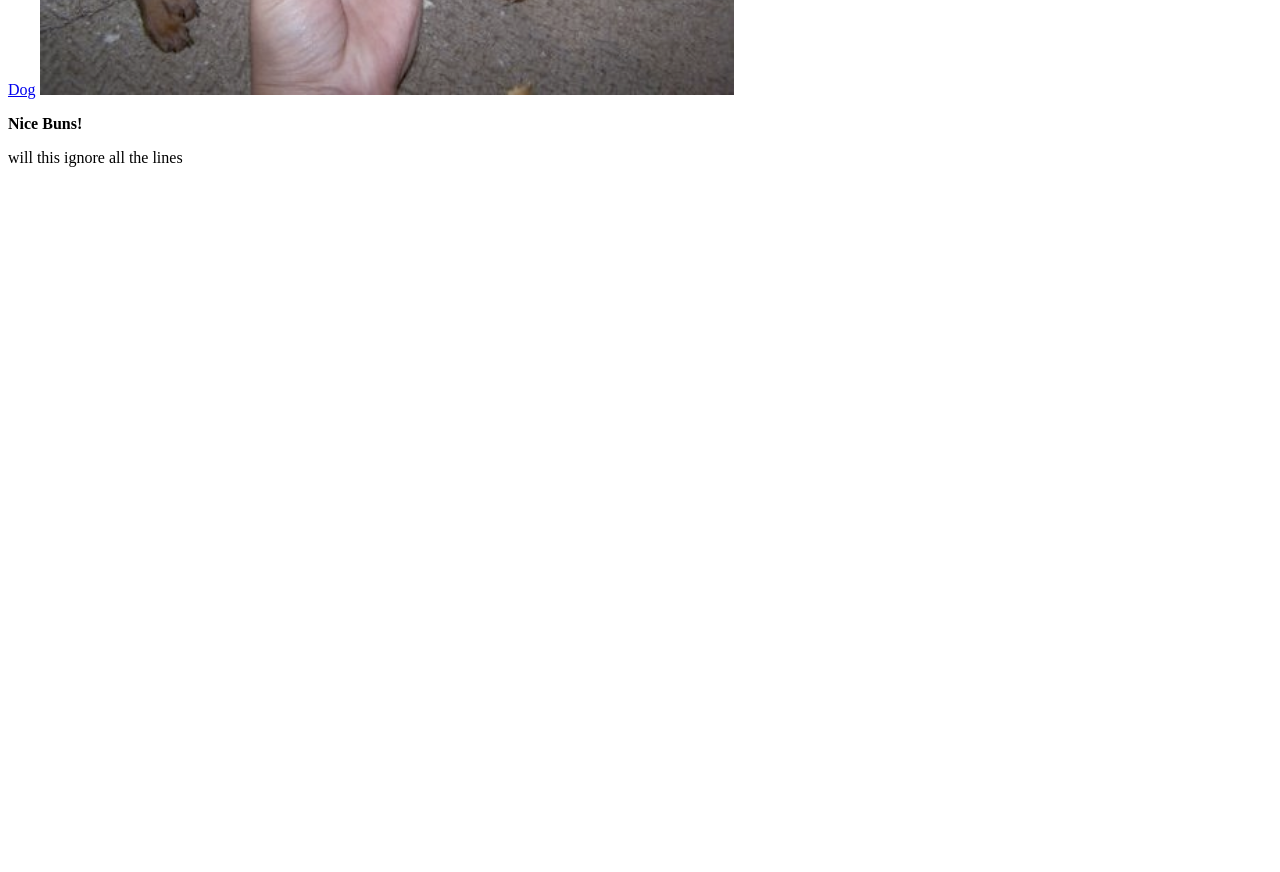
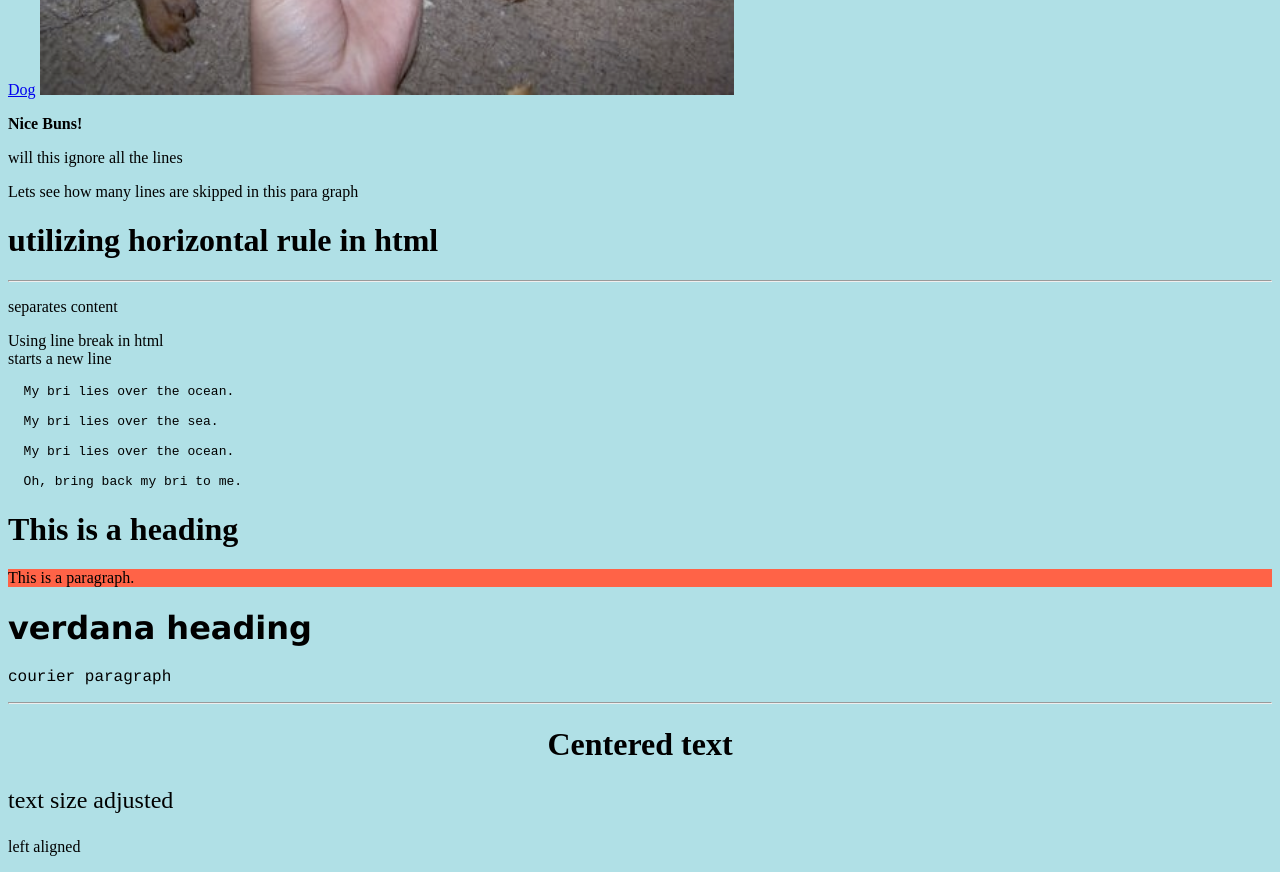
Before and after one commit to asaldinas/CIT384, a plain HTML site: page index.html in a window 1280 px wide. Shown: the part 500-1372 px from the top of the page. Before the commit the page ends 800 px from the top, so only its background shows below. Drawn offline with Linux system fonts and the light colour scheme.

Commit message:
html changes

```diff
--- a/index.html
+++ b/index.html
@@ -12,5 +12,33 @@
 <p>will this ignore
     all the lines
 </p>
+<p>
+  Lets see how many lines
+  are skipped     in this   para
+  graph
+</p>
+<h1>utilizing horizontal rule in html</h1>
+<hr>
+<p>separates content</p>
+<p>Using line break in html<br>starts a new line</p>
+<pre>
+  My bri lies over the ocean.
+
+  My bri lies over the sea.
+
+  My bri lies over the ocean.
+
+  Oh, bring back my bri to me.
+</pre>
+<body style = "background-color: powderblue;">
+  <h1>This is a heading</h1>
+  <p style = "background-color: tomato;">This is a paragraph.</p>
+  <h1 style = "font-family: verdana;">verdana heading</h1>
+  <p style = "font-family:courier;">courier paragraph</p>
+  <hr>
+  <h1 style = "text-align: center;">Centered text</h1>
+  <p style = "font-size:150%;">text size adjusted</p>
+  <p style = "text-align: left;">left aligned</p>
+</body>
 </body>
 </html>
```
